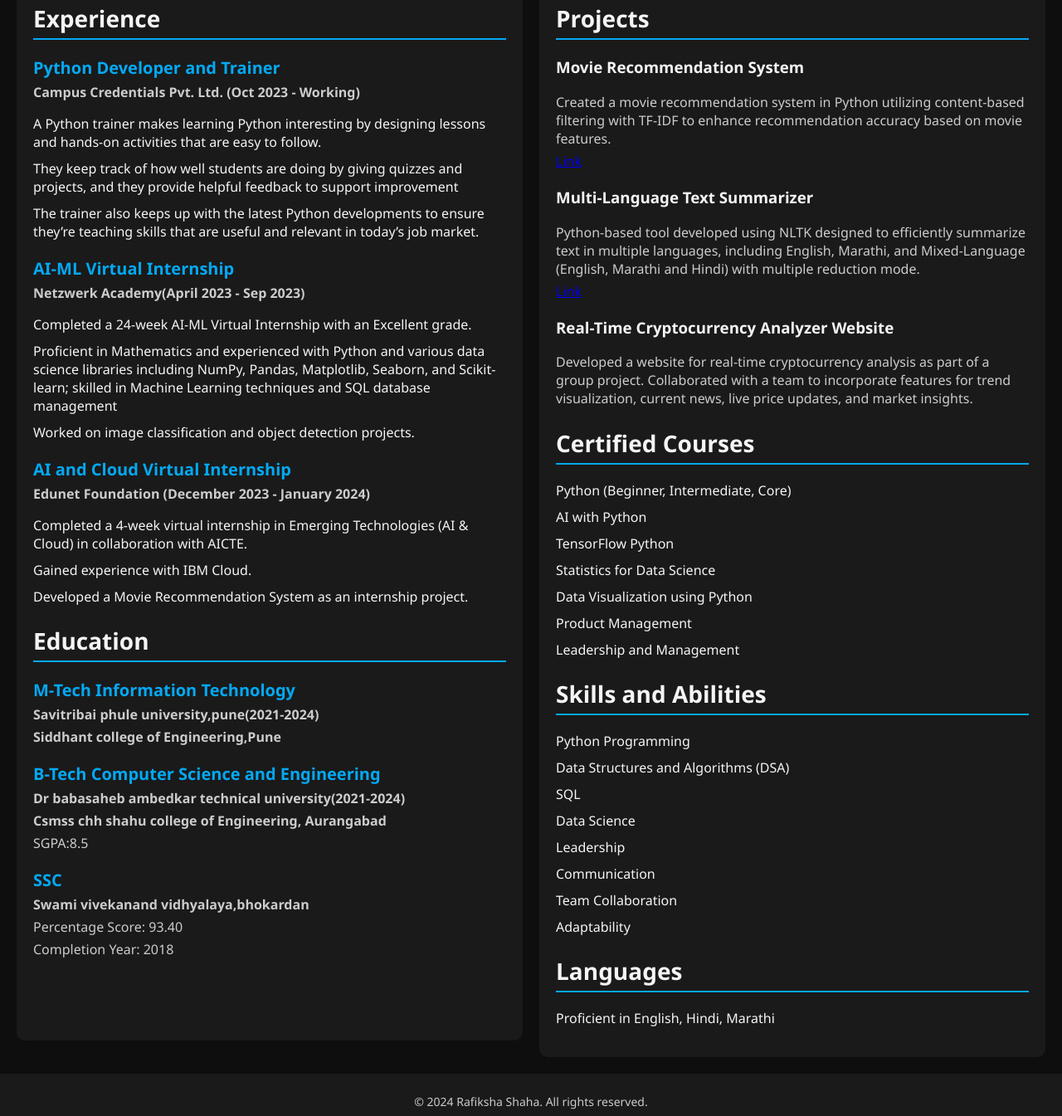
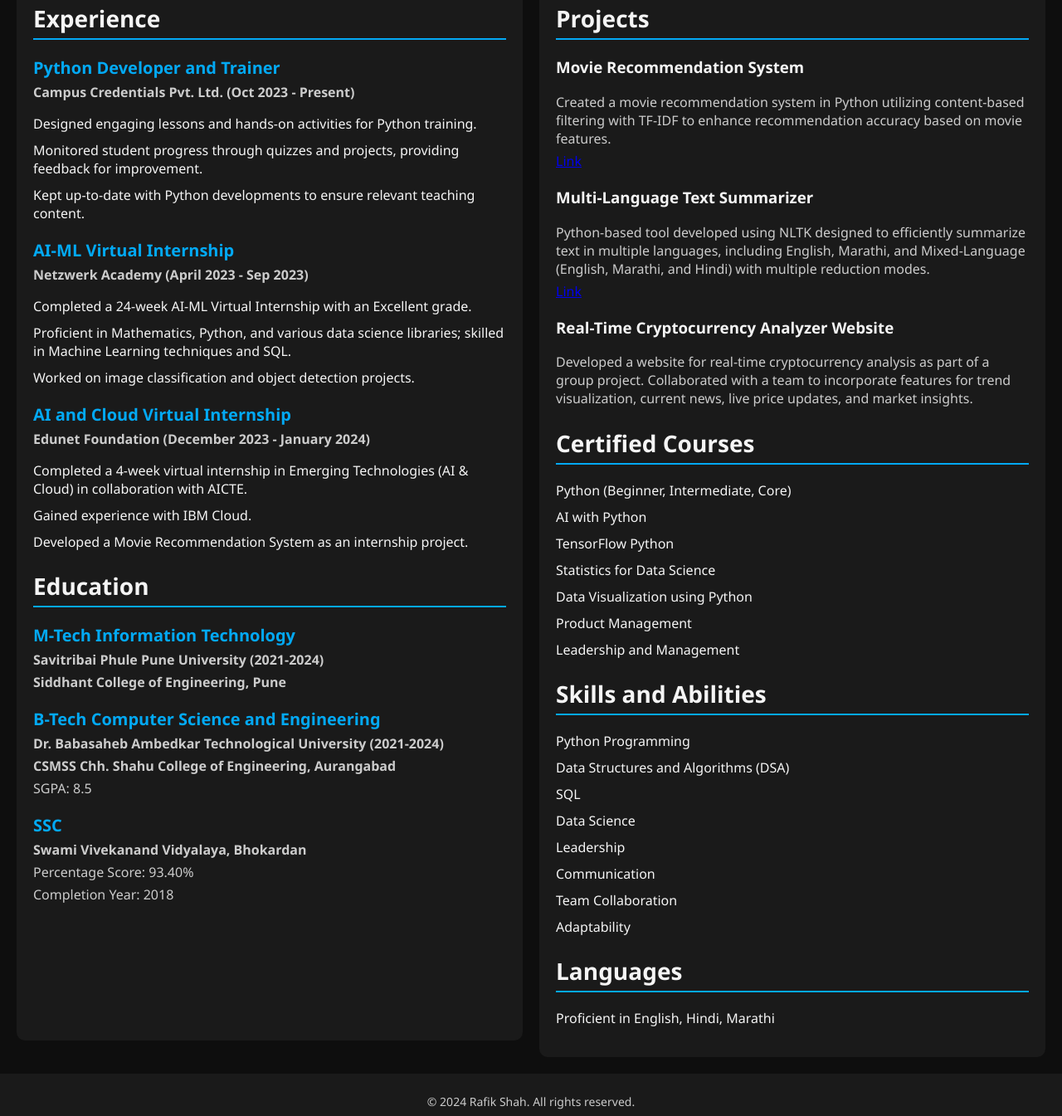
Before and after one commit to RAFIKSHA/My_Resume, a plain HTML site: page index.html in a window 1280 px wide. Shown: the part 295-1640 px from the top of the page at 83% size. Drawn offline with Linux system fonts and the light colour scheme.

Commit message:
fixing error

```diff
--- a/index.html
+++ b/index.html
@@ -1,7 +1,12 @@
-<!DOCTYPE html><html lang="en"><head>
+<!DOCTYPE html>
+<html lang="en">
+
+<head>
     <meta charset="UTF-8">
     <meta name="viewport" content="width=device-width, initial-scale=1.0">
-    <title>Rafik Shah- Resume</title>
+    <title>Rafik Shah - Resume</title>
+    <!-- Font Awesome for icons -->
+    <link rel="stylesheet" href="https://cdnjs.cloudflare.com/ajax/libs/font-awesome/6.0.0-beta3/css/all.min.css">
     <style>
         body {
             font-family: 'Segoe UI', Tahoma, Geneva, Verdana, sans-serif;
@@ -68,7 +73,8 @@
             gap: 20px;
         }
 
-        .left-column, .right-column {
+        .left-column,
+        .right-column {
             background-color: #1a1a1a;
             padding: 20px;
             border-radius: 10px;
@@ -78,7 +84,8 @@
             margin-bottom: 20px;
         }
 
-        .left-column, .right-column {
+        .left-column,
+        .right-column {
             width: 100%;
         }
 
@@ -89,17 +96,24 @@
             font-size: 24px;
         }
 
-        .experience-item, .education-item, .project-item, .skills-item, .certification-item {
+        .experience-item,
+        .education-item,
+        .project-item,
+        .skills-item,
+        .certification-item {
             margin-bottom: 20px;
         }
 
-        .experience-item h3, .education-item h3 {
+        .experience-item h3,
+        .education-item h3 {
             margin: 0;
             font-size: 18px;
             color: #03a9f4;
         }
 
-        .experience-item p, .education-item p, .project-item p {
+        .experience-item p,
+        .education-item p,
+        .project-item p {
             margin: 5px 0;
             color: #cccccc;
         }
@@ -128,7 +142,8 @@
                 gap: 20px;
             }
 
-            .left-column, .right-column {
+            .left-column,
+            .right-column {
                 flex: 1;
                 min-width: 300px;
             }
@@ -151,12 +166,14 @@
                 font-size: 28px;
             }
 
-            .experience-item h3, .education-item h3 {
+            .experience-item h3,
+            .education-item h3 {
                 font-size: 20px;
             }
         }
     </style>
 </head>
+
 <body>
     <header>
         <h1>Rafik Shah</h1>
@@ -177,20 +194,19 @@
                 <h2>Experience</h2>
                 <div class="experience-item">
                     <h3>Python Developer and Trainer</h3>
-                    <p><strong>Campus Credentials Pvt. Ltd. (Oct 2023 - Working)</strong></p>
+                    <p><strong>Campus Credentials Pvt. Ltd. (Oct 2023 - Present)</strong></p>
                     <ul>
-                        <li>A Python trainer makes learning Python interesting by designing lessons and hands-on activities that are easy to follow.</li>
-                        <li>They keep track of how well students are doing by giving quizzes and projects, and they provide helpful feedback to support improvement</li>
-                        <li>The trainer also keeps up with the latest Python developments to ensure they’re teaching skills that are useful and relevant in today’s job market.
-                        </li>
+                        <li>Designed engaging lessons and hands-on activities for Python training.</li>
+                        <li>Monitored student progress through quizzes and projects, providing feedback for improvement.</li>
+                        <li>Kept up-to-date with Python developments to ensure relevant teaching content.</li>
                     </ul>
                 </div>
                 <div class="experience-item">
                     <h3>AI-ML Virtual Internship</h3>
-                    <p><strong>Netzwerk Academy(April 2023 - Sep 2023)</strong></p>
+                    <p><strong>Netzwerk Academy (April 2023 - Sep 2023)</strong></p>
                     <ul>
                         <li>Completed a 24-week AI-ML Virtual Internship with an Excellent grade.</li>
-                        <li>Proficient in Mathematics and experienced with Python and various data science libraries including NumPy, Pandas, Matplotlib, Seaborn, and Scikit-learn; skilled in Machine Learning techniques and SQL database management</li>
+                        <li>Proficient in Mathematics, Python, and various data science libraries; skilled in Machine Learning techniques and SQL.</li>
                         <li>Worked on image classification and object detection projects.</li>
                     </ul>
                 </div>
@@ -198,7 +214,7 @@
                     <h3>AI and Cloud Virtual Internship</h3>
                     <p><strong>Edunet Foundation (December 2023 - January 2024)</strong></p>
                     <ul>
-                        <li>Completed a 4-week virtual internship in Emerging Technologies (AI &amp; Cloud) in collaboration with AICTE.</li>
+                        <li>Completed a 4-week virtual internship in Emerging Technologies (AI & Cloud) in collaboration with AICTE.</li>
                         <li>Gained experience with IBM Cloud.</li>
                         <li>Developed a Movie Recommendation System as an internship project.</li>
                     </ul>
@@ -209,25 +225,21 @@
                 <h2>Education</h2>
                 <div class="education-item">
                     <h3>M-Tech Information Technology</h3>
-                    <p><strong>Savitribai phule university,pune(2021-2024)</strong></p>
-                    <p><strong>Siddhant college of Engineering,Pune</strong></p>
-
+                    <p><strong>Savitribai Phule Pune University (2021-2024)</strong></p>
+                    <p><strong>Siddhant College of Engineering, Pune</strong></p>
                 </div>
 
                 <div class="education-item">
                     <h3>B-Tech Computer Science and Engineering</h3>
-                    <p><strong>Dr babasaheb ambedkar technical university(2021-2024)</strong></p>
-                    <p><strong>Csmss chh shahu college of Engineering, Aurangabad</strong></p>
-
-                    <p>SGPA:8.5</p>
+                    <p><strong>Dr. Babasaheb Ambedkar Technological University (2021-2024)</strong></p>
+                    <p><strong>CSMSS Chh. Shahu College of Engineering, Aurangabad</strong></p>
+                    <p>SGPA: 8.5</p>
                 </div>
-
-
 
                 <div class="education-item">
                     <h3>SSC</h3>
-                    <p><strong>Swami vivekanand vidhyalaya,bhokardan</strong></p>
-                    <p>Percentage Score: 93.40</p>
+                    <p><strong>Swami Vivekanand Vidyalaya, Bhokardan</strong></p>
+                    <p>Percentage Score: 93.40%</p>
                     <p>Completion Year: 2018</p>
                 </div>
             </section>
@@ -239,12 +251,12 @@
                 <div class="project-item">
                     <h3><strong>Movie Recommendation System</strong></h3>
                     <p>Created a movie recommendation system in Python utilizing content-based filtering with TF-IDF to enhance recommendation accuracy based on movie features.</p>
-                    <p><i class="fas fa-envelope"></i> <a href="https://satyajeet1718.github.io/Portfolio/movie_recommendation.html"> Link</a></p>
+                    <p><a href="https://satyajeet1718.github.io/Portfolio/movie_recommendation.html" target="_blank">Link</a></p>
                 </div>
                 <div class="project-item">
                     <h3><strong>Multi-Language Text Summarizer</strong></h3>
-                    <p>Python-based tool developed using NLTK designed to efficiently summarize text in multiple languages, including English, Marathi, and Mixed-Language (English, Marathi and Hindi) with multiple reduction mode.</p>
-                    <p><i class="fas fa-envelope"></i> <a href="https://satyajeet1718.github.io/Portfolio/Multi-language_text_summerizer.html"> Link</a></p>
+                    <p>Python-based tool developed using NLTK designed to efficiently summarize text in multiple languages, including English, Marathi, and Mixed-Language (English, Marathi, and Hindi) with multiple reduction modes.</p>
+                    <p><a href="https://satyajeet1718.github.io/Portfolio/Multi-language_text_summerizer.html" target="_blank">Link</a></p>
                 </div>
                 <div class="project-item">
                     <h3><strong>Real-Time Cryptocurrency Analyzer Website</strong></h3>
@@ -289,8 +301,9 @@
     </div>
 
     <footer>
-        <p>© 2024 Rafiksha Shaha. All rights reserved.</p>
+        <p>© 2024 Rafik Shah. All rights reserved.</p>
     </footer>
 
+</body>
 
-</body></html>
+</html>
```
